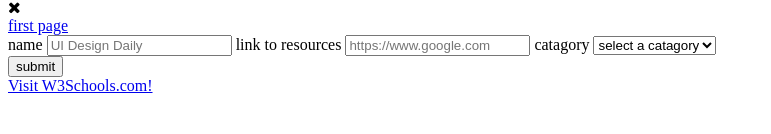
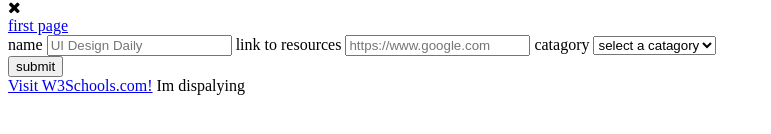
Before and after one commit to Theerthakumar14/Theertha98.github.io, a plain HTML site: page index.html in a window 1280 px wide. Shown: the part 128-262 px from the top of the page, without its empty margins (0-771 px from the left). Drawn offline with Linux system fonts and the light colour scheme.

Commit message:
Update index.html

```diff
--- a/index.html
+++ b/index.html
@@ -37,6 +37,7 @@
                         <button class="submit-button">submit</button>
                     </div>
                     <a href="FirstPage.html">Visit W3Schools.com!</a>
+                    <label>Im dispalying</label>
                 </form>
         </div>
 
```
